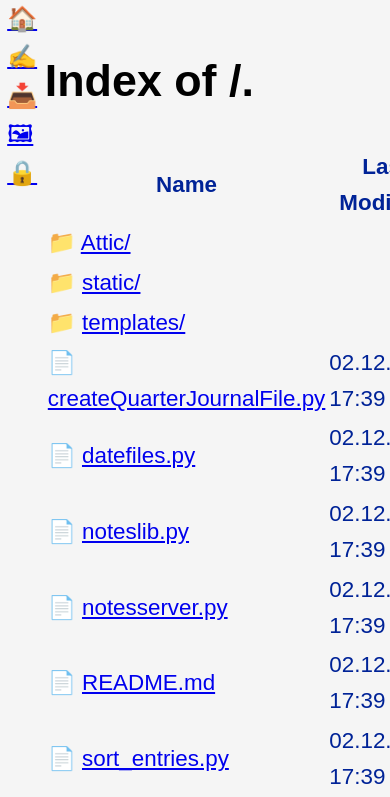
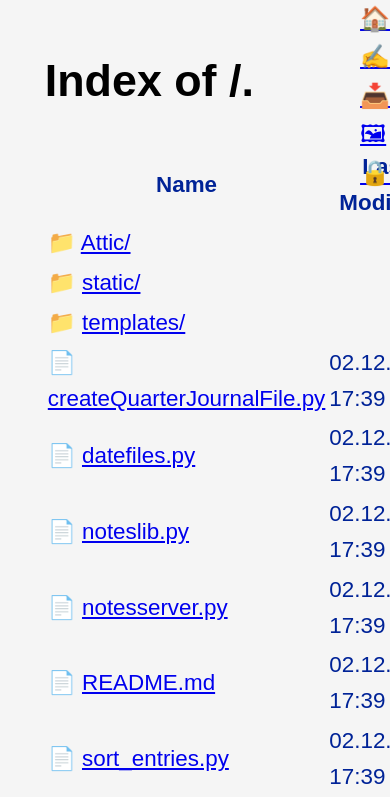
Before and after one commit to mtill/py-markdown-journal, a Flask app: page / in a window 390 px wide; the page is wider, and only the part inside the window is pictured. Shown: the top 797 px of that part. Run offline with Flask 3, Linux system fonts and the light colour scheme.

Commit message:
updating quicklaunchbar for mobile

```diff
--- a/static/quicklaunchbar.css
+++ b/static/quicklaunchbar.css
@@ -12,3 +12,10 @@
 #quicklaunchbar a {
     margin-left: 0.3em;
 }
+@media (max-width: 700px) {
+    #quicklaunchbar {
+        left: auto;
+	right: 0px;
+	opacity: 1.0;
+    }
+}
```
